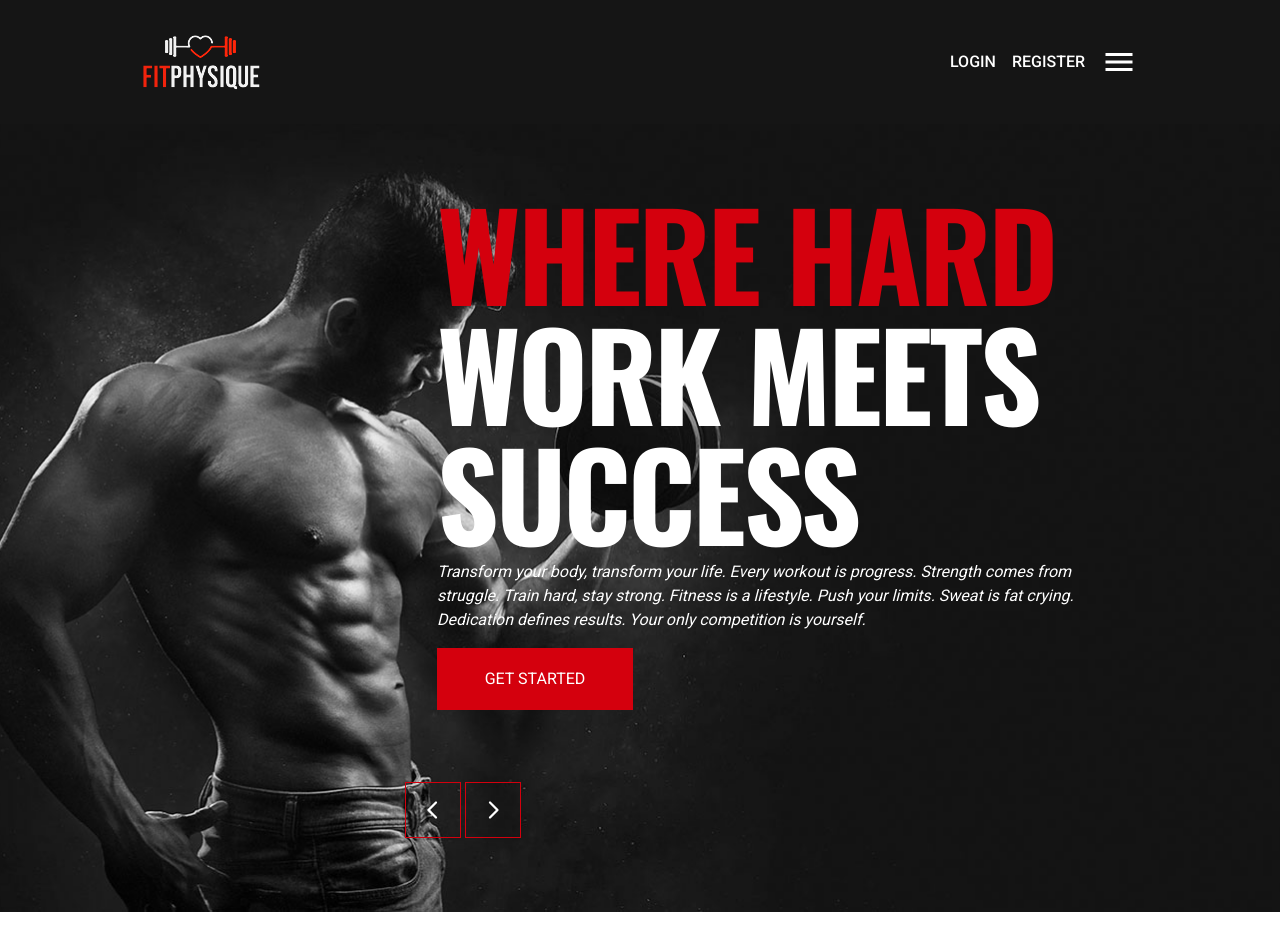
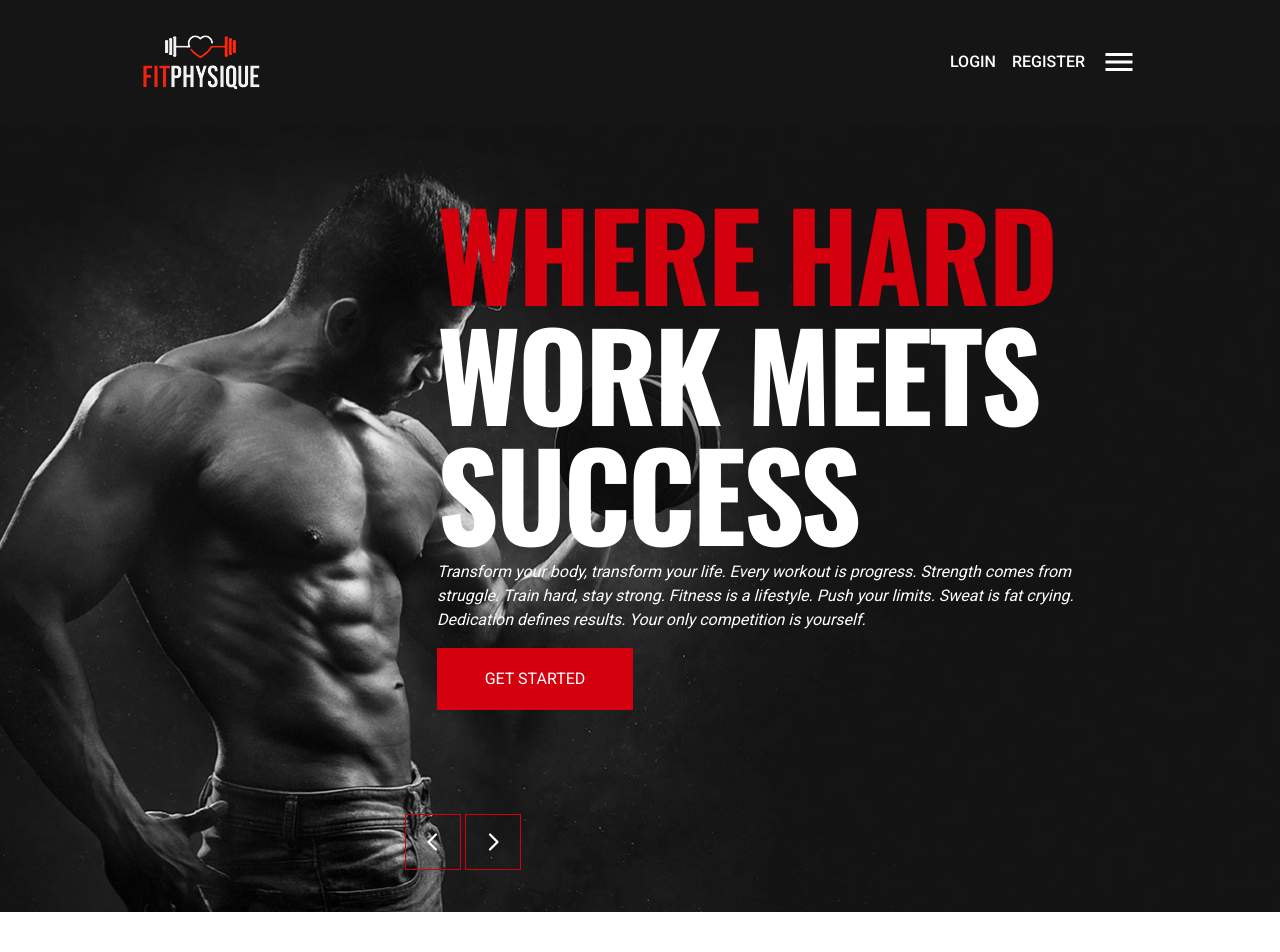
Before and after one commit to deadmanShadow/fitphysique-spa-gym, a Next.js app: page / in a window 1280 px wide. Shown: the top 952 px of the page. Built offline with nearby package versions, Linux system fonts and the light colour scheme.

Commit message:
fixed issues

```diff
--- a/components/SwiperNavButtons.tsx
+++ b/components/SwiperNavButtons.tsx
@@ -1,26 +1,29 @@
 "use client";
 import { PiCaretLeftBold, PiCaretRightBold } from "react-icons/pi";
 import { useSwiper } from "swiper/react";
+
 const SwiperNavButtons = ({
-  containerStyles,
-  btnStyles,
-  iconStyles,
-}: {
-  containerStyles: string;
-  btnStyles: string;
-  iconStyles: string;
+  containerStyles = "",
+  btnStyles = "",
+  iconStyles = "",
 }) => {
   const swiper = useSwiper();
+
   return (
-    <div className={`${containerStyles}`}>
-      <button className={`${btnStyles}`} onClick={() => swiper.slidePrev()}>
+    <div className={`${containerStyles} swiper-nav-buttons`}>
+      <button
+        className={`${btnStyles} swiper-nav-button prev-button mt-8`}
+        onClick={() => swiper.slidePrev()}
+      >
         <PiCaretLeftBold className={`${iconStyles}`} />
       </button>
-      <button className={`${btnStyles}`} onClick={() => swiper.slideNext()}>
+      <button
+        className={`${btnStyles} swiper-nav-button next-button mt-8`}
+        onClick={() => swiper.slideNext()}
+      >
         <PiCaretRightBold className={`${iconStyles}`} />
       </button>
     </div>
   );
 };
-
 export default SwiperNavButtons;
```
